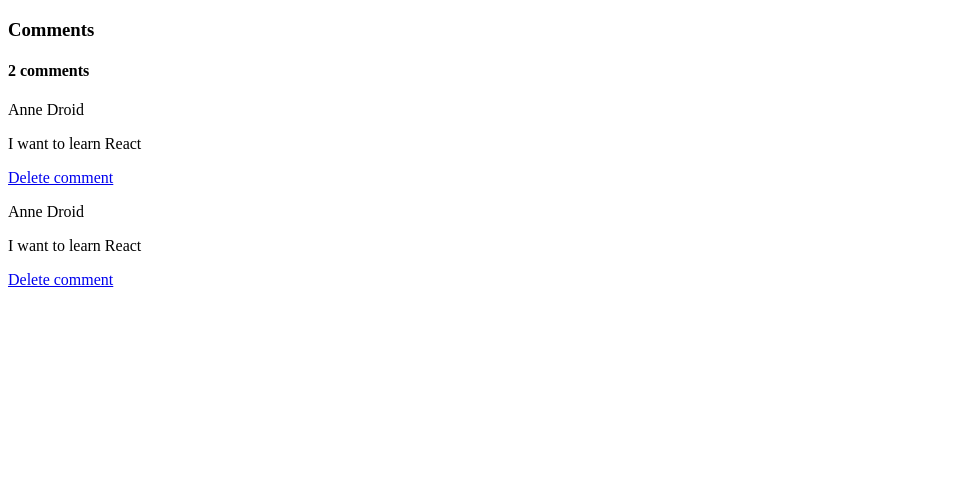
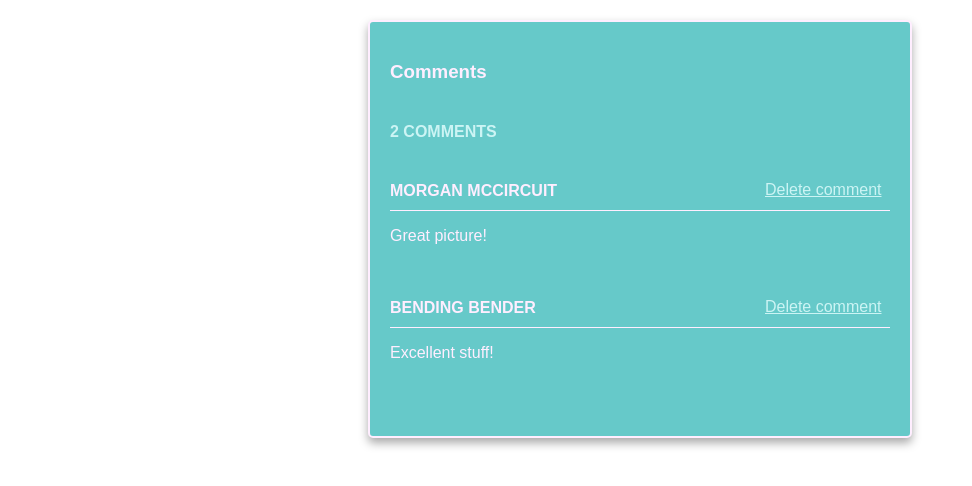
Before and after one commit to irenaJura/learning-react, a website: page index.html in a window 1280 px wide. Shown: the whole page, without its empty margins (0-972 px from the left). Drawn offline with nearby package versions, Linux system fonts and the light colour scheme.

Commit message:
add css file and props to js file

```diff
--- a/index.html
+++ b/index.html
@@ -3,6 +3,7 @@
   <head>
     <meta charset="UTF-8" />
     <title>Story App</title>
+    <link rel="stylesheet" href="style.css">
   </head>
   <body>
 
--- a/story-app.js
+++ b/story-app.js
@@ -36,8 +36,8 @@ var CommentBox = function (_React$Component) {
         React.createElement(
           "div",
           { className: "comment-list" },
-          React.createElement(Comment, null),
-          React.createElement(Comment, null)
+          React.createElement(Comment, { author: "Morgan McCircuit", body: "Great picture!" }),
+          React.createElement(Comment, { author: "Bending Bender", body: "Excellent stuff!" })
         )
       );
     }
@@ -64,12 +64,12 @@ var Comment = function (_React$Component2) {
         React.createElement(
           "p",
           { className: "comment-header" },
-          "Anne Droid"
+          this.props.author
         ),
         React.createElement(
           "p",
           { className: "comment-body" },
-          "I want to learn React"
+          this.props.body
         ),
         React.createElement(
           "div",
--- /dev/null
+++ b/style.css
@@ -0,0 +1,44 @@
+body {
+	color: #fef;
+	font-family: Arial, sans-serif;
+}
+
+.comment-box {
+	max-width: 500px;
+	height: auto;
+	margin: 20px auto;
+	display: flex;
+	flex-direction: column;
+	border: 2px solid;
+	border-radius: 5px;
+	box-shadow: 0 5px 10px #aaa;
+	padding: 20px;
+	background-color: #66c9c9;
+}
+
+.comment {
+	margin: 20px 0;
+}
+
+.comment-header {
+    border-bottom: 1px solid;
+    padding-bottom: 10px;
+    text-transform: uppercase;
+    font-weight: bolder;
+}
+
+.comment-footer {
+	display: inline;
+	position: relative;
+	top: -80px;
+	left: 75%;
+}
+
+h4 {
+	text-transform: uppercase;
+	color: #ccf4f4;
+}
+
+.comment-footer-delete {
+	color: #ccf4f4;
+}
```
Also changed, not shown: src/story-app.js (+4 -4 lines).
